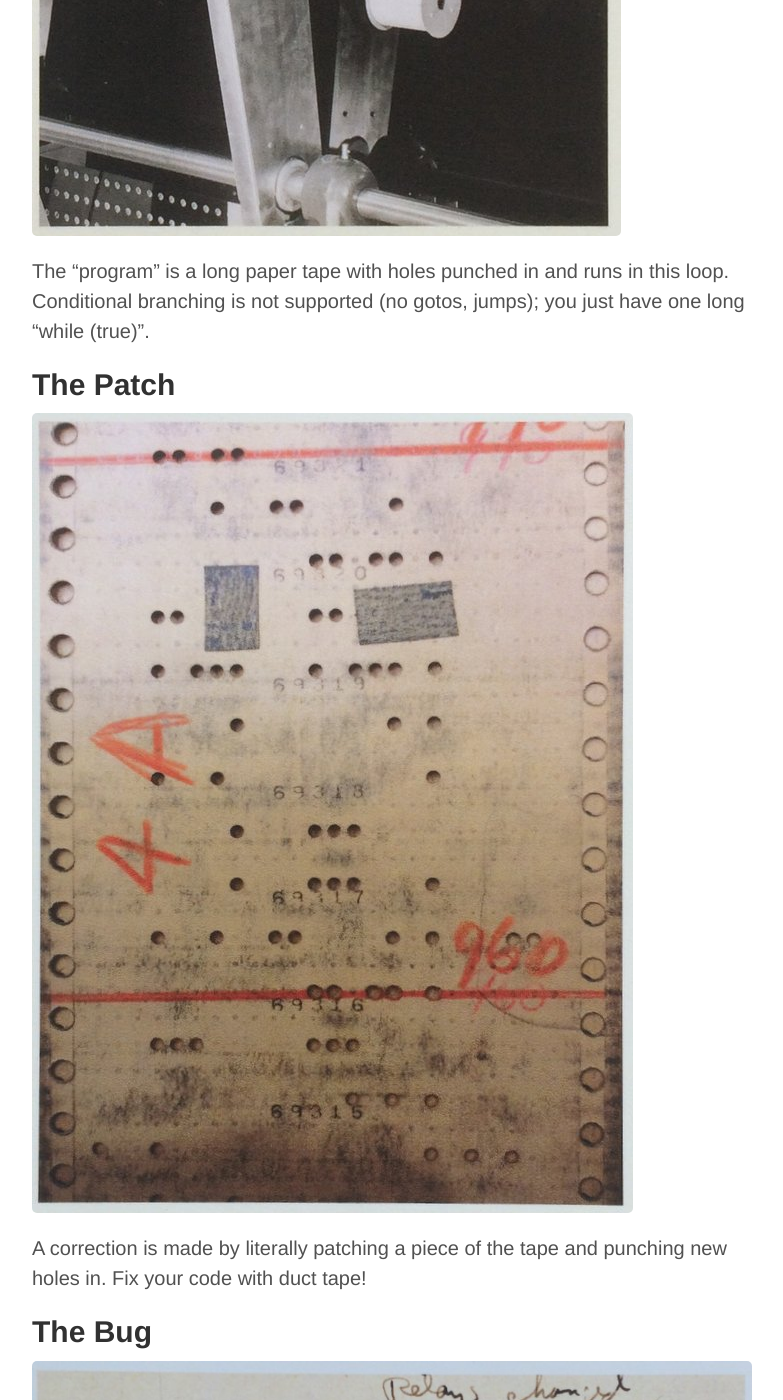
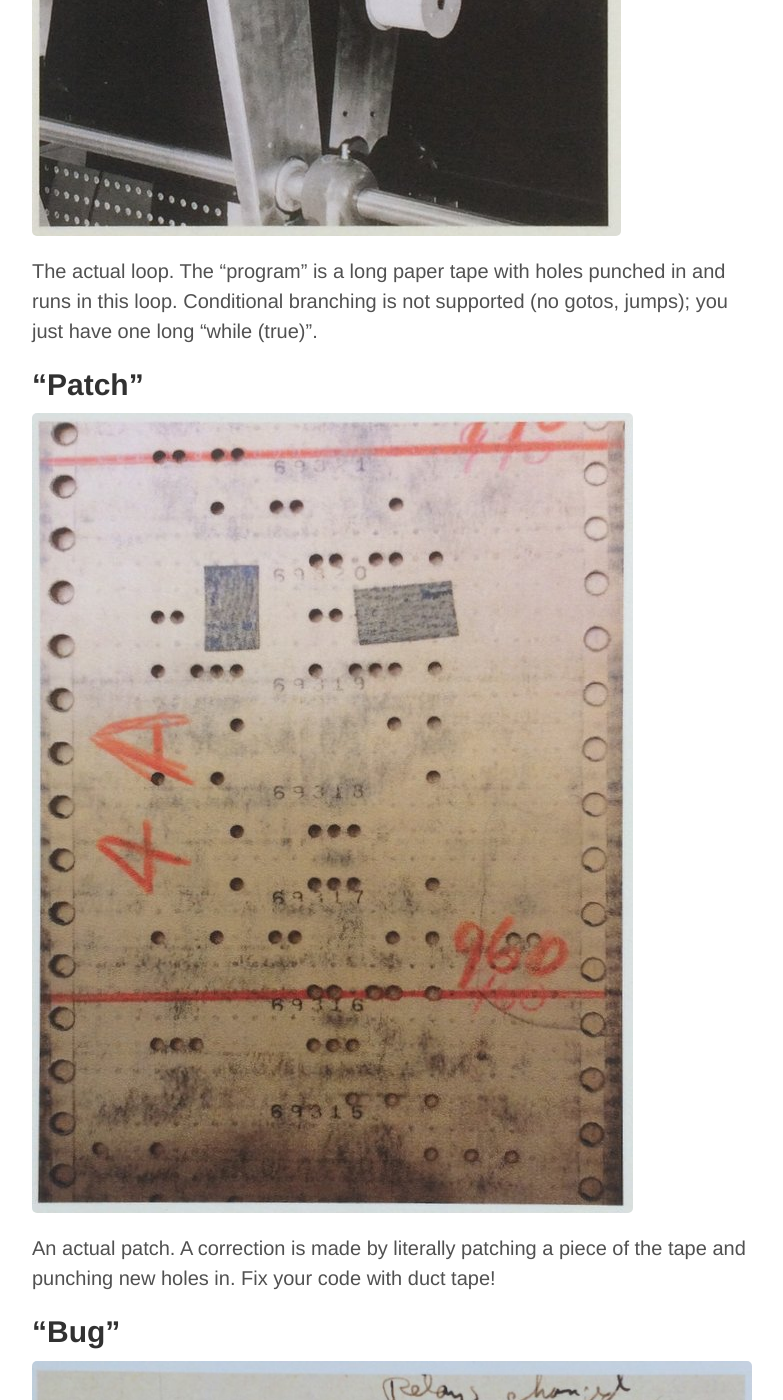
Before and after one commit to jacdevos/jacdevos.github.io.old, a Jekyll site: the page built from _posts/2014-08-03-The_origin_of_bug_loop_and_patch.md, in a window 1280 px wide and 1400 px high, scrolled down 1558 px. Shown: the whole window, without its empty margins (248-1031 px from the left). Built offline with Jekyll 4.4.1, drawn with Linux system fonts in a browser that asks for light colours; Markdown is read by kramdown in place of the engine named in the settings; some of the changed text lies outside the part shown.

Commit message:
Update 2014-08-03-The_origin_of_bug_loop_and_patch.md

```diff
--- a/_posts/2014-08-03-The_origin_of_bug_loop_and_patch.md
+++ b/_posts/2014-08-03-The_origin_of_bug_loop_and_patch.md
@@ -5,25 +5,25 @@ title: The origin of bug, loop and patch
 
 Bug, loop and patch - these words have been part of programmer lingo for decades, and on my recent trip to the US east coast I stumbled accross their orgin:
 
-[The Harvard Mark I](http://en.wikipedia.org/wiki/Harvard_Mark_I) aka the Automatic Sequence Controlled Calculator:
+The [Harvard Mark I](http://en.wikipedia.org/wiki/Harvard_Mark_I) aka the Automatic Sequence Controlled Calculator!
 
 ![The Harvard Mark I]({{ site.url }}/public/marki_and_me.jpg)
 
-This amazing machine was one of the first programmable computers, but I'll tell you more about this beauty at the end of the post.
+This amazing machine was one of the first programmable computers. I'll tell you more about this beauty at the end of the post.
 
-## The Loop
+## "Loop"
 
 ![The Harvard Mark I Loop]({{ site.url }}/public/marki_loop.JPG)
 
-The "program" is a long paper tape with holes punched in and runs in this loop. Conditional branching is not supported (no gotos, jumps); you just have one long "while (true)".
+The actual loop. The "program" is a long paper tape with holes punched in and runs in this loop. Conditional branching is not supported (no gotos, jumps); you just have one long "while (true)".
 
-## The Patch
+## "Patch"
 
 ![The Harvard Mark I Loop]({{ site.url }}/public/marki_patch.JPG)
 
-A correction is made by literally patching a piece of the tape and punching new holes in. Fix your code with duct tape!
+An actual patch. A correction is made by literally patching a piece of the tape and punching new holes in. Fix your code with duct tape!
 
-## The Bug
+## "Bug"
 
 
 ![The Harvard Mark I Loop]({{ site.url }}/public/marki_bug.JPG)
```
